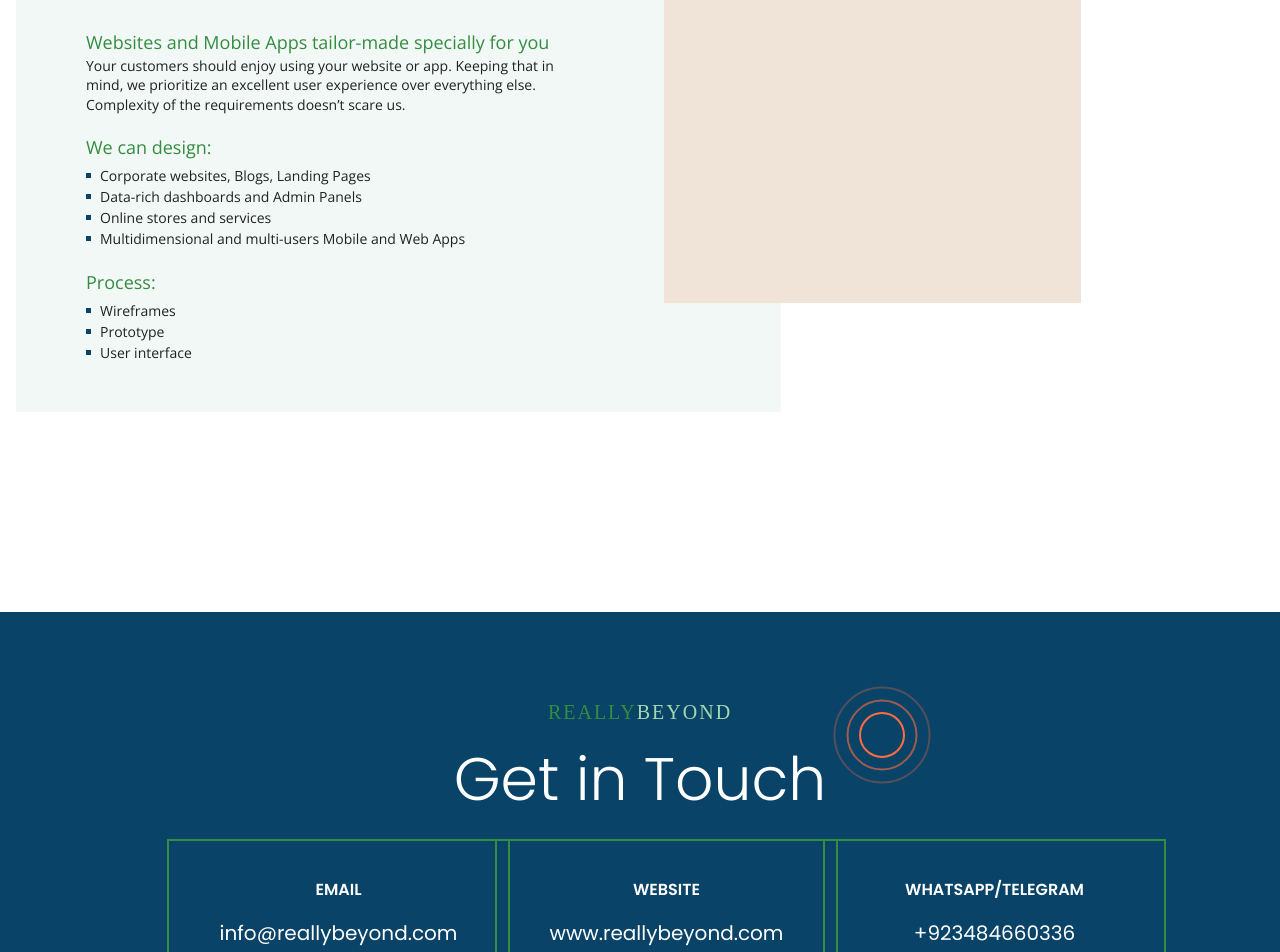
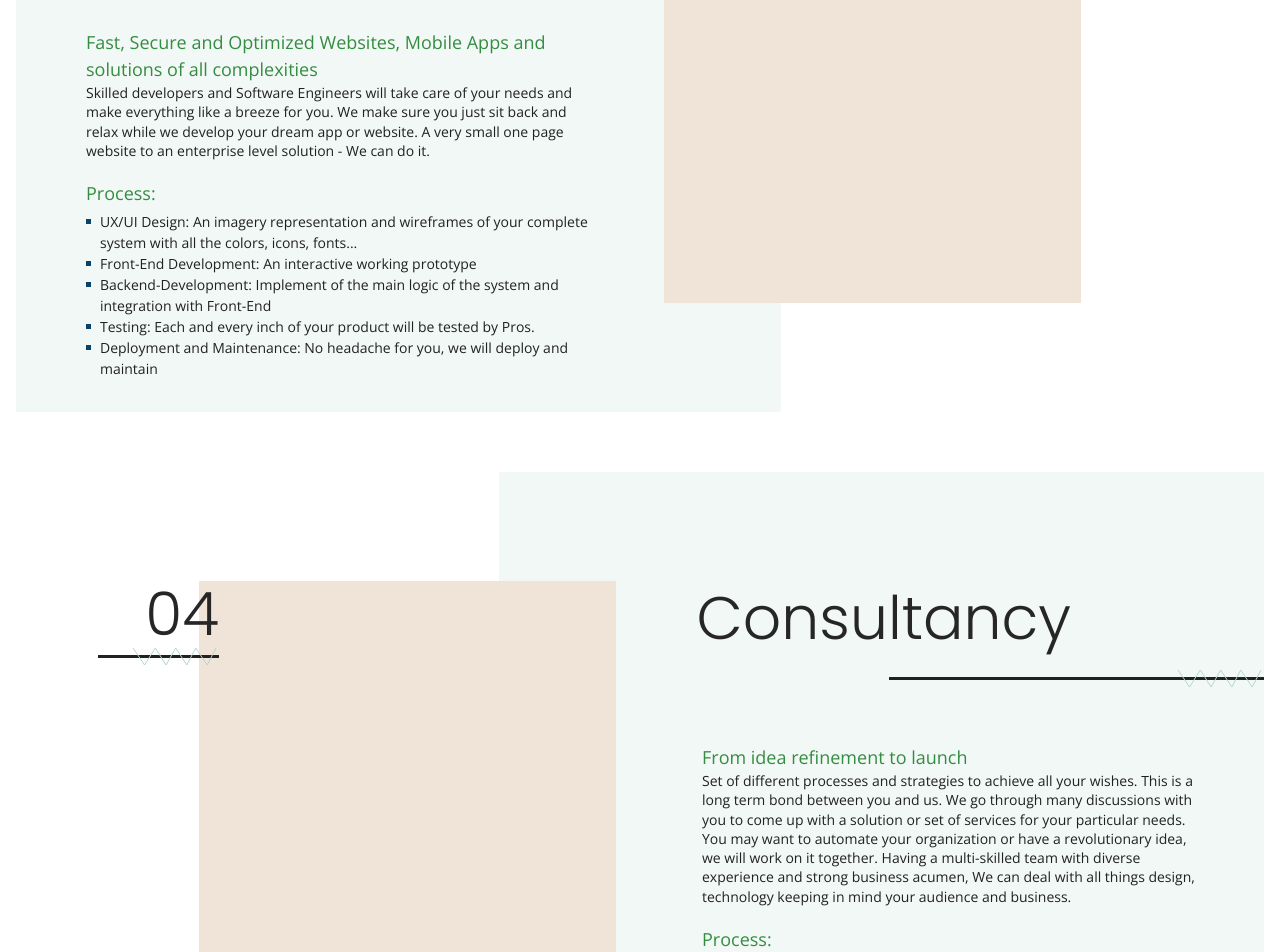
Before and after one commit to Kingkon963/reallyBeyond, a Next.js app: page /services in a window 1280 px wide. Shown: the part 2020-2972 px from the top of the page. Built offline with nearby package versions, Linux system fonts and the light colour scheme; a web font is replaced by a local one.

Commit message:
ServiceCards Done

```diff
--- a/pages/services.tsx
+++ b/pages/services.tsx
@@ -58,7 +58,7 @@ const ServicesPage: NextPage = () => {
                 <span className="text-[18px] text-green dark:text-black">
                   Websites and Mobile Apps tailor-made specially for you
                 </span>
-                <p className="mt-0 text-[14px] lg:w-[498px] 3xl:w-[631px] leading-snug">
+                <p className="mt-0 text-[14px] lg:w-[498px] leading-snug">
                   Your customers should enjoy using your website or app. Keeping
                   that in mind, we prioritize an excellent user experience over
                   everything else. Complexity of the requirements doesn’t scare
@@ -87,41 +87,88 @@ const ServicesPage: NextPage = () => {
             </ServiceCard>
             <ServiceCard
               title={
-                <h2 className="lg:leading-[72px]">
+                <h2 className="lg:leading-[72px] lg:-mt-[68px]">
                   Web and Mobile <br /> Apps Development
                 </h2>
               }
-              titleY={39}
               number={3}
             >
-              <div className="w-[298px] xsp:w-[358px] lg:w-auto mx-[12px] mt-[22px]">
+              <div className="w-[298px] xsp:w-[358px] lg:w-[498px] mx-[12px] mt-[22px]">
                 <span className="text-[18px] text-green dark:text-black">
-                  Websites and Mobile Apps tailor-made specially for you
+                  Fast, Secure and Optimized Websites, Mobile Apps and solutions
+                  of all complexities
                 </span>
-                <p className="mt-0 text-[14px] lg:w-[498px] 3xl:w-[631px] leading-snug">
-                  Your customers should enjoy using your website or app. Keeping
-                  that in mind, we prioritize an excellent user experience over
-                  everything else. Complexity of the requirements doesn’t scare
-                  us.
+                <p className="mt-0 text-[14px] lg:w-[498px] 3xl:w-[584px] leading-snug">
+                  Skilled developers and Software Engineers will take care of
+                  your needs and make everything like a breeze for you. We make
+                  sure you just sit back and relax while we develop your dream
+                  app or website. A very small one page website to an enterprise
+                  level solution - We can do it.
                 </p>
                 <h2 className="text-[18px] text-green dark:text-black mt-5">
-                  We can design:
+                  Process:
                 </h2>
-                <ul className="text-[14px] lg:ml-[17px] 3xl:ml-[19px] relative pt-1 list-outside list-[square]">
-                  <ListItem>Corporate websites, Blogs, Landing Pages</ListItem>
-                  <ListItem>Data-rich dashboards and Admin Panels</ListItem>
-                  <ListItem>Online stores and services</ListItem>
+                <ul
+                  className="text-[14px] lg:ml-[17px] 3xl:ml-[19px] relative pt-1 list-outside list-[square]
+                lg:w-[505px] 3xl:w-[566px]"
+                >
                   <ListItem>
-                    Multidimensional and multi-users Mobile and Web Apps
+                    UX/UI Design: An imagery representation and wireframes of
+                    your complete system with all the colors, icons, fonts...
+                  </ListItem>
+                  <ListItem>
+                    Front-End Development: An interactive working prototype
+                  </ListItem>
+                  <ListItem>
+                    Backend-Development: Implement of the main logic of the
+                    system and integration with Front-End
+                  </ListItem>
+                  <ListItem>
+                    Testing: Each and every inch of your product will be tested
+                    by Pros.
+                  </ListItem>
+                  <ListItem>
+                    Deployment and Maintenance: No headache for you, we will
+                    deploy and maintain
                   </ListItem>
                 </ul>
+              </div>
+            </ServiceCard>
+            <ServiceCard
+              title={
+                <h1 className="lg:mr-[149px] 3xl:mr-[266px]">Consultancy</h1>
+              }
+              number={4}
+              mirror
+            >
+              <div
+                className="w-[298px] xsp:w-[358px] lg:w-auto mx-[12px] mt-[22px]
+              3xl:ml-[76px]"
+              >
+                <span className="text-[18px] text-green dark:text-black">
+                  From idea refinement to launch
+                </span>
+                <p className="mt-0 text-[14px] lg:w-[498px] 3xl:w-[557px] leading-snug">
+                  Set of different processes and strategies to achieve all your
+                  wishes. This is a long term bond between you and us. We go
+                  through many discussions with you to come up with a solution
+                  or set of services for your particular needs. You may want to
+                  automate your organization or have a revolutionary idea, we
+                  will work on it together. Having a multi-skilled team with
+                  diverse experience and strong business acumen, We can deal
+                  with all things design, technology keeping in mind your
+                  audience and business.
+                </p>
                 <h2 className="text-[18px] text-green dark:text-black mt-5">
                   Process:
                 </h2>
                 <ul className="text-[14px] lg:ml-[17px] 3xl:ml-[19px] relative pt-1 list-outside list-[square]">
-                  <ListItem>Wireframes </ListItem>
-                  <ListItem>Prototype</ListItem>
-                  <ListItem>User interface</ListItem>
+                  <ListItem>Initial Discussion</ListItem>
+                  <ListItem>Detailed Analysis of Your Requirements</ListItem>
+                  <ListItem>Idea Refinement</ListItem>
+                  <ListItem>Documentation</ListItem>
+                  <ListItem>Product Development</ListItem>
+                  <ListItem>Product Launch</ListItem>
                 </ul>
               </div>
             </ServiceCard>
--- a/src/components/ServiceCard.tsx
+++ b/src/components/ServiceCard.tsx
@@ -59,7 +59,6 @@ interface ServiceCard {
   title: string | JSX.Element;
   number: number;
   mirror?: boolean;
-  titleY?: number;
 }
 
 const ServiceCard: React.FC<ServiceCard> = ({
@@ -67,7 +66,6 @@ const ServiceCard: React.FC<ServiceCard> = ({
   number,
   children,
   mirror = false,
-  titleY,
 }) => {
   const getTextContent = (elem: JSX.Element, text = ""): string => {
     if (typeof elem.props.children === "string") return elem.props.children;
@@ -86,7 +84,6 @@ const ServiceCard: React.FC<ServiceCard> = ({
   let largeTitle = false; // Checking if the title is double line or not
   if (typeof title === "string") largeTitle = title.length > 17;
   else {
-    console.log(title);
     largeTitle = getTextContent(title).length > 17;
   }
 
@@ -103,15 +100,13 @@ const ServiceCard: React.FC<ServiceCard> = ({
       <div
         className={`font-poppinsLight text-[30px] leading-[45px]
         lg:text-[60px] lg:leading-[90px]
-        absolute top-[28px] ${
+        absolute top-[28px] lg:top-[101px] ${
           mirror
-            ? "left-[44px]"
+            ? "lg:scale-x-flip left-[44px]"
             : largeTitle
             ? "left-[27px] lg:left-[67px]"
             : "left-[67px]"
         }
-        ${titleY ? `lg:top-[${titleY}px]` : "lg:top-[101px]"}
-        ${mirror ? "lg:scale-x-flip" : ""}
          z-10`}
       >
         {title}
@@ -134,7 +129,7 @@ const ServiceCard: React.FC<ServiceCard> = ({
       </div>
 
       <div
-        className={`absolute right-[28px] lg:-right-[401px] lg:top-[97px] 3xl:-right-[475px] 3xl:top-[110px]
+        className={`absolute right-[28px] lg:-right-[401px] lg:top-[110px] 3xl:-right-[475px] 3xl:top-[110px]
       flex flex-col items-end z-10 ${mirror ? "lg:scale-x-flip" : ""}`}
       >
         <span className="font-poppinsLight text-[30px] leading-[45px] lg:text-[60px] lg:leading-[65px]">
```
